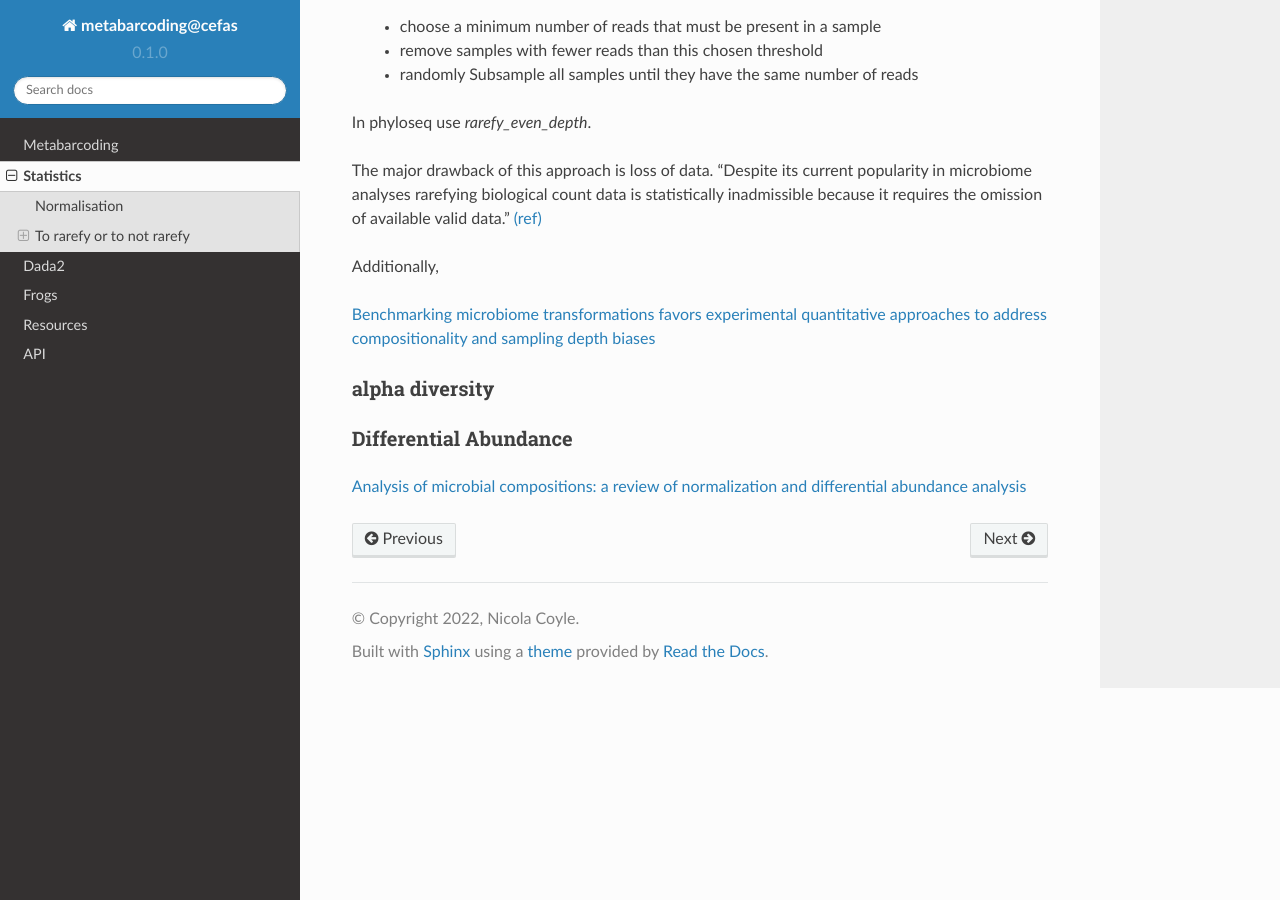
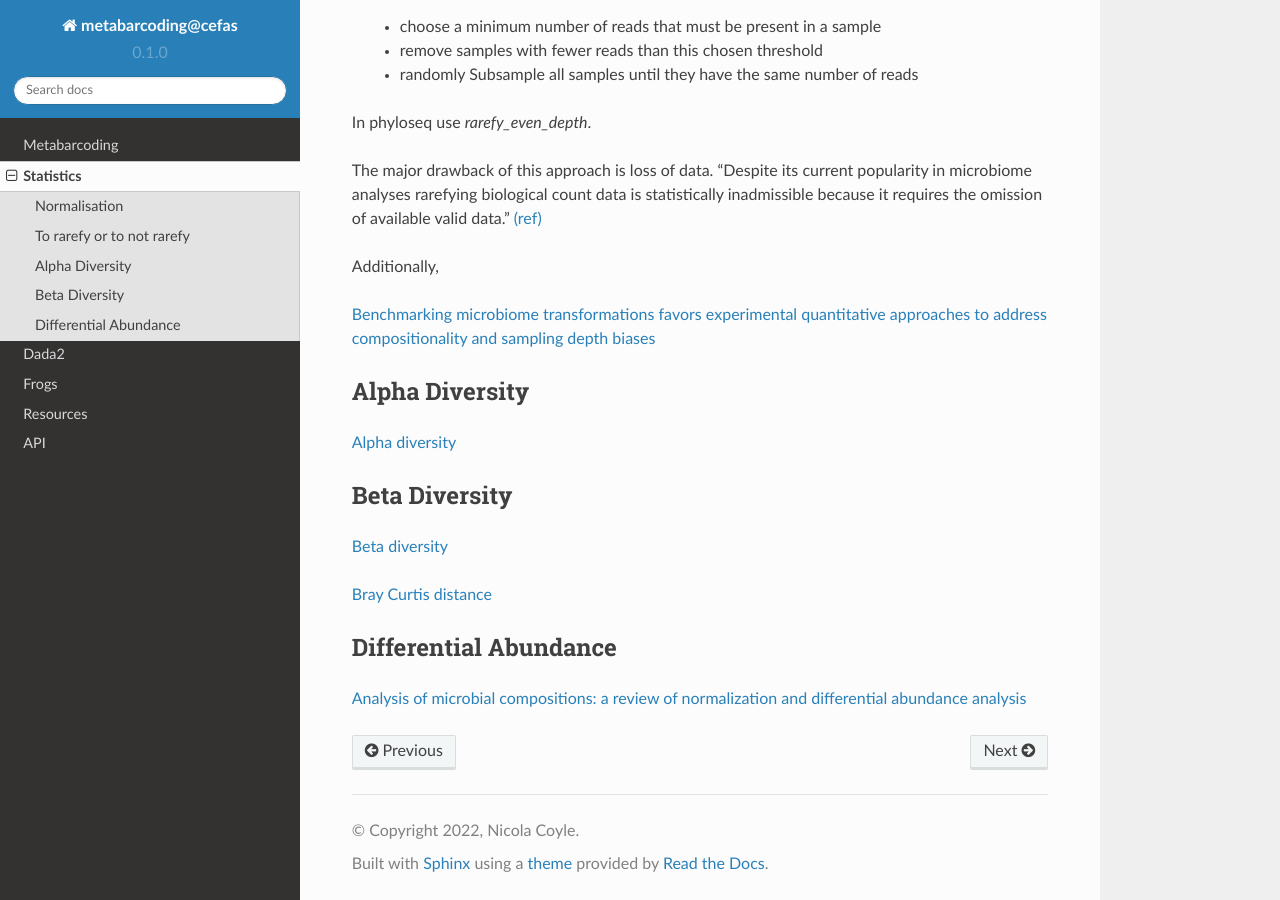
Before and after one commit to nmc97/metabarcoding_at_cefas_tutorial, a Sphinx documentation site: the page built from docs/source/statistics.rst, in a window 1280 px wide and 900 px high, scrolled down 593 px. Built offline with Sphinx 7.4.7 and the Read the Docs theme 2.0.0, drawn with Linux system fonts in a browser that asks for light colours.

Commit message:
add glossary

```diff
--- /dev/null
+++ b/docs/source/Glossary.rst
@@ -0,0 +1,14 @@
+========
+Glossary
+========
+
+.. glossary::
+
+  Bray Curtis distance
+    Bray Curtis distance
+
+  Alpha Diversity
+    Alpha Diversity
+
+  Beta Diversity
+    Beta Diversity
--- a/docs/source/index.rst
+++ b/docs/source/index.rst
@@ -9,6 +9,7 @@ As a starting point, check out the :doc:`metabarcoding-getting_started` section.
 .. note::
 
    This project is under active development.
+
    Please email `nicola.coyle@cefas.co.uk` with suggestions or queries.
 
 Contents
--- a/docs/source/statistics.rst
+++ b/docs/source/statistics.rst
@@ -37,11 +37,20 @@ Additionally,
 
 
 
-alpha diversity
----------------
+Alpha Diversity
+^^^^^^^^^^^^^^^
+
+:term:`Alpha diversity`
 
 
+Beta Diversity
+^^^^^^^^^^^^^^
+
+:term:`Beta diversity`
+
+:term:`Bray Curtis distance`
+
 Differential Abundance
-----------------------
+^^^^^^^^^^^^^^^^^^^^^^
 
 `Analysis of microbial compositions: a review of normalization and differential abundance analysis <https://www.nature.com/articles/s41522-020-00160-w>`_
```
